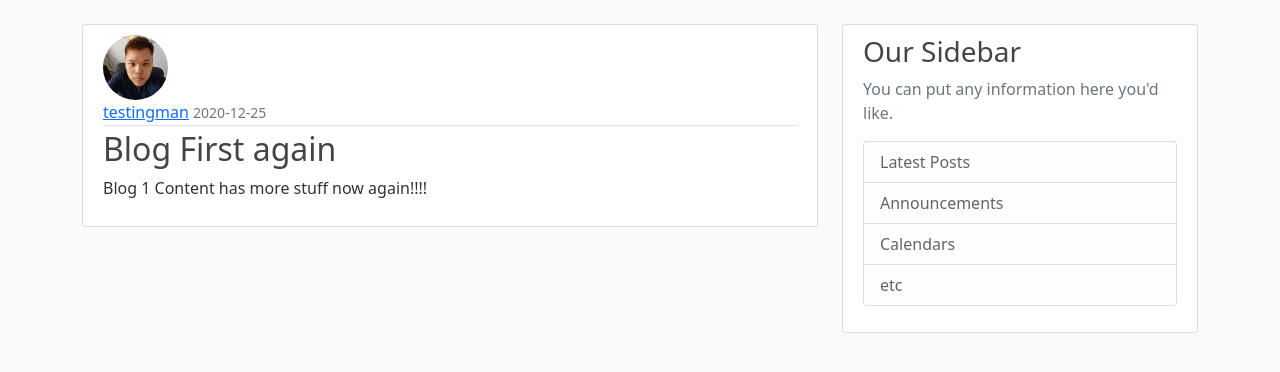
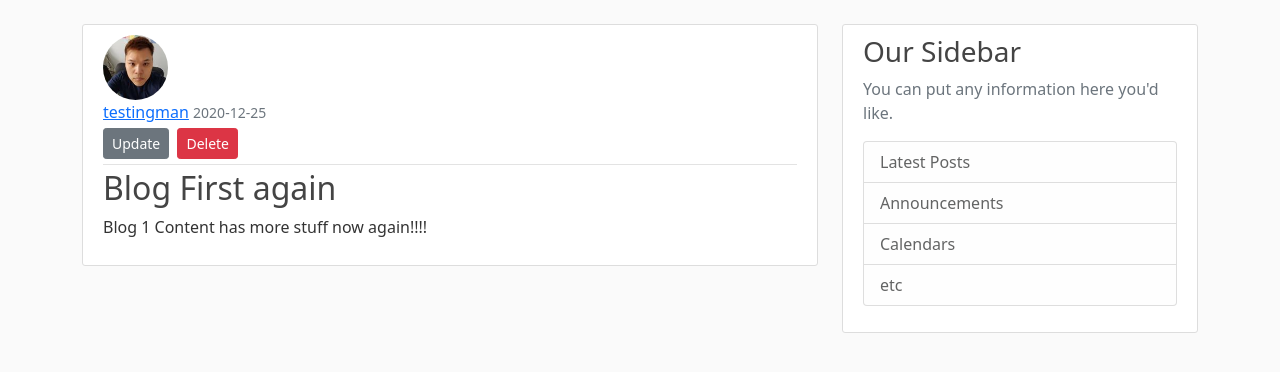
Before and after one commit to lappang-cheung/flask-blog, a Flask app: page /post/1 in a window 1280 px wide. Shown: the part 56-428 px from the top of the page. Run offline with Flask 2, Linux system fonts and the light colour scheme; a user stored in the database is signed in; data comes from the database, SQL or seed files in the repository; both versions use the stored data as it was after the commit.

Commit message:
Add the delete post

```diff
--- a/flaskblog/routes.py
+++ b/flaskblog/routes.py
@@ -136,3 +136,15 @@ def update_post(post_id):
         form.content.data = post.content
 
     return render_template('create_post.html', title='Update Post', form=form, legend='Update Post')
+
+# Delete Post
+@app.route("/post/<int:post_id>/delete", methods=['POST'])
+@login_required
+def delete_post(post_id):
+    post = Post.query.get_or_404(post_id)
+    if post.author != current_user:
+        abort(403)
+    db.session.delete(post)
+    db.session.commit()
+    flash('Your post has been deleted!', 'success')
+    return redirect(url_for('home'))
--- a/flaskblog/templates/post.html
+++ b/flaskblog/templates/post.html
@@ -6,9 +6,34 @@
       <div class="article-metadata">
         <a class="mr-2" href="#">{{ post.author.username }}</a>
         <small class="text-muted">{{ post.date_posted.strftime('%Y-%m-%d') }}</small>
+        {% if post.author == current_user %}
+          <div>
+            <a class="btn btn-secondary btn-sm mt-1 mb-1" href="{{ url_for('update_post', post_id=post.id) }}">Update</a>
+            <button type="button" class="btn btn-danger btn-sm m-1" data-toggle="modal" data-target="#deleteModal">Delete</button>
+          </div>
+        {% endif %}
       </div>
       <h2 class="article-title">{{ post.title }}</h2>
       <p class="article-content">{{ post.content }}</p>
     </div>
   </article>
+  <!-- Modal -->
+  <div class="modal fade" id="deleteModal" tabindex="-1" role="dialog" aria-labelledby="deleteModalLabel" aria-hidden="true">
+    <div class="modal-dialog" role="document">
+      <div class="modal-content">
+        <div class="modal-header">
+          <h5 class="modal-title" id="deleteModalLabel">Delete Post?</h5>
+          <button type="button" class="close" data-dismiss="modal" aria-label="Close">
+            <span aria-hidden="true">&times;</span>
+          </button>
+        </div>
+        <div class="modal-footer">
+          <button type="button" class="btn btn-secondary" data-dismiss="modal">Close</button>
+          <form action="{{ url_for('delete_post', post_id=post.id) }}" method="POST">
+            <input class="btn btn-danger" type="submit" value="Delete">
+          </form>
+        </div>
+      </div>
+    </div>
+  </div>
 {% endblock content %}
```
Also changed, not shown: flaskblog/site.db. Lines whose indentation alone changed are shown as unchanged.
